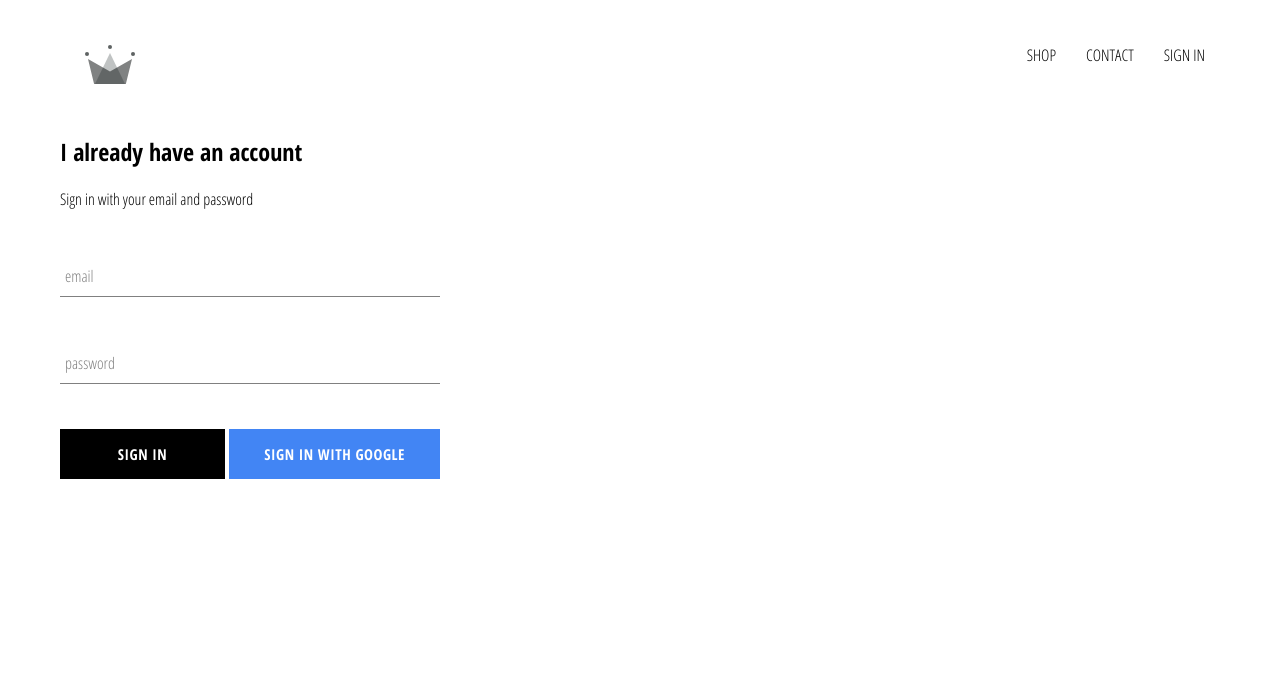
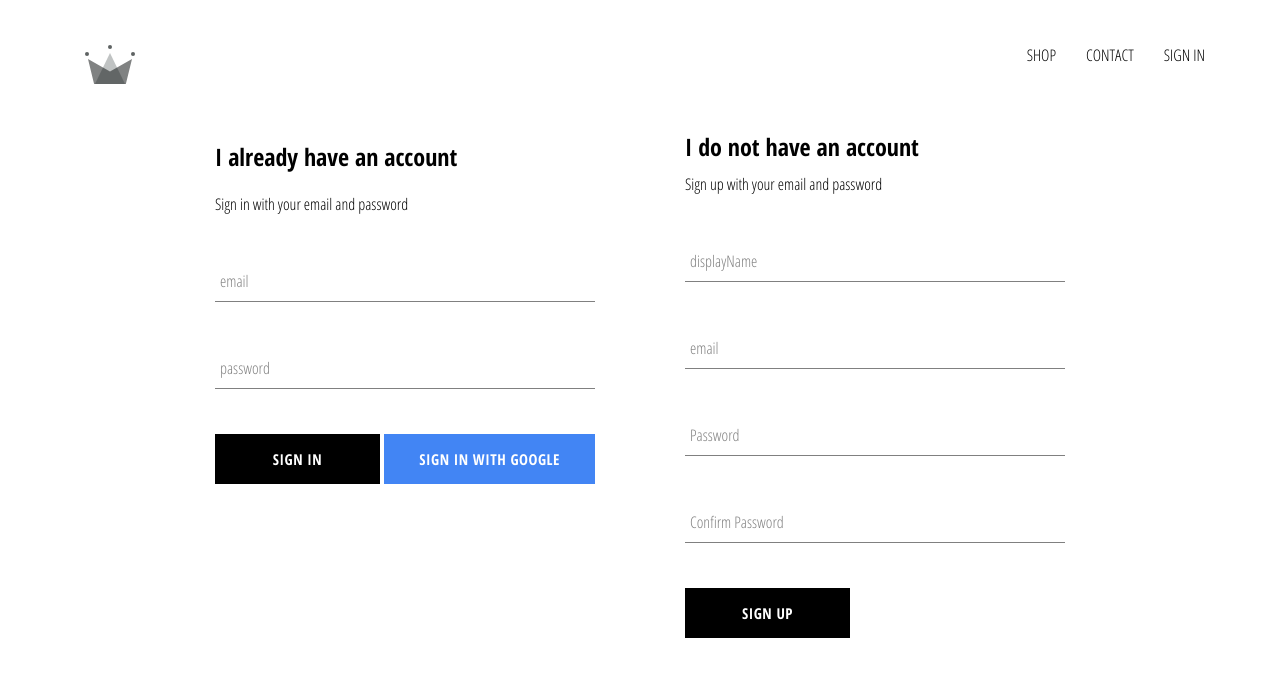
Before and after one commit to dgeorge8/ecom-crwn, a React (Create React App) app: page /signin in a window 1280 px wide. Shown: the top 676 px of the page. Built offline with nearby package versions, Linux system fonts and the light colour scheme; no server answers.

Commit message:
implemented firebase utils, included ability to store authenticated users into firestor database

```diff
--- a/src/App.js
+++ b/src/App.js
@@ -8,7 +8,7 @@
 import ShopPage from "./pages/shop/shop.component";
 import SignInAndSignUpPage from "./pages/sign-in-and-sign-up/sign-in-and-sign-up.component";
 import Header from "./components/header/header.component";
-import { auth } from './firebase/firebase.utils';
+import { auth, createUserProfileDocument } from './firebase/firebase.utils';
 
 class App extends React.Component {
     constructor() {
@@ -22,11 +22,24 @@
     unsubscribeFromAuth = null
 
     componentDidMount() {
-        this.unsubscribeFromAuth = auth.onAuthStateChanged(user => {
-            this.setState({ currentUser: user});
+        this.unsubscribeFromAuth = auth.onAuthStateChanged(async userAuth => {
+            if (userAuth) {
+                const userRef = await createUserProfileDocument(userAuth);
 
-            console.log(user);
-        })
+                userRef.onSnapshot(snapshot => {
+                    this.setState({
+                        currentUser: {
+                            id: snapshot.id,
+                            ...snapshot.data()
+                        }
+                    });
+
+                    console.log(this.state);
+                });
+            }
+
+            this.setState({currentUser: userAuth});
+        });
     }
 
     componentWillUnmount() {
--- /dev/null
+++ b/src/components/sign-up/sign-up.component.jsx
@@ -0,0 +1,99 @@
+import React from 'react';
+
+import FormInput from "../form-input/form-input.component";
+import CustomButton from "../custom-button/custom-button.component";
+
+import { auth, createUserProfileDocument } from "../../firebase/firebase.utils";
+
+import './sign-up.styles.scss';
+
+class SignUp extends React.Component {
+    constructor() {
+        super();
+
+        this.state = {
+            displayName: '',
+            email: '',
+            password: '',
+            confirmPassword: ''
+        }
+    }
+
+    handleSubmit = async event => {
+        event.preventDefault();
+
+        const { displayName, email, password, confirmPassword } = this.state;
+
+        if(password !== confirmPassword){
+            alert("passwords don't match");
+            return;
+        }
+
+        try {
+            const { user } = await auth.createUserWithEmailAndPassword(email, password);
+
+            await createUserProfileDocument(user, { displayName });
+            this.setState({
+                displayName: '',
+                email: '',
+                password: '',
+                confirmPassword: ''
+            })
+        } catch (error) {
+            console.error(error);
+        }
+    };
+
+    handleChange = event => {
+        const { name, value } = event.target;
+
+        this.setState({ [name]: value });
+    };
+
+    render() {
+        const { displayName, email, password, confirmPassword } = this.state;
+        return(
+            <div className='sign-up'>
+                <h2 className='title'>I do not have an account</h2>
+                <span >Sign up with your email and password</span>
+                <form className='sign-up-form' onSubmit={this.handleSubmit}>
+                    <FormInput
+                        type='text'
+                        name='displayName'
+                        value={displayName}
+                        onChange={this.handleChange}
+                        label='displayName'
+                        required
+                        />
+                    <FormInput
+                        type='email'
+                        name='email'
+                        value={email}
+                        onChange={this.handleChange}
+                        label='email'
+                        required
+                    />
+                    <FormInput
+                        type='password'
+                        name='password'
+                        value={password}
+                        onChange={this.handleChange}
+                        label='Password'
+                        required
+                    />
+                    <FormInput
+                        type='password'
+                        name='confirmPassword'
+                        value={confirmPassword}
+                        onChange={this.handleChange}
+                        label='Confirm Password'
+                        required
+                    />
+                    <CustomButton type='submit'>Sign Up</CustomButton>
+                </form>
+            </div>
+        )
+    }
+}
+
+export default SignUp;
--- /dev/null
+++ b/src/components/sign-up/sign-up.styles.scss
@@ -0,0 +1,9 @@
+.sign-up {
+  display: flex;
+  flex-direction: column;
+  width: 380px;
+
+  .title {
+    margin: 10px 0;
+  }
+}
--- a/src/firebase/firebase.utils.js
+++ b/src/firebase/firebase.utils.js
@@ -13,6 +13,32 @@
     measurementId: "G-JT3470GR04"
 };
 
+export const createUserProfileDocument = async (userAuth, additionalData) => {
+    if(!userAuth) return;
+
+    const userRef = firestore.doc(`users/${userAuth.uid}`);
+
+    const snapShot = await userRef.get();
+
+    if(!snapShot.exists){
+        const { displayName, email } = userAuth;
+        const createdAt = new Date();
+
+        try {
+            await userRef.set({
+                displayName,
+                email,
+                createdAt,
+                ...additionalData
+            })
+        } catch (error) {
+            console.log('error creating user', error.message);
+        }
+    }
+
+    return userRef;
+};
+
 firebase.initializeApp(config);
 
 export const auth = firebase.auth();
--- a/src/pages/sign-in-and-sign-up/sign-in-and-sign-up.component.jsx
+++ b/src/pages/sign-in-and-sign-up/sign-in-and-sign-up.component.jsx
@@ -1,12 +1,16 @@
 import React from 'react';
 
 import SignIn from "../../components/sign-in/sign-in.componnent";
+import SignUp from "../../components/sign-up/sign-up.component";
 
 import './sign-in-and-sign-up.styles.scss';
 
 
 const SignInAndSignUpPage = () => (
-    <div className='sign-in-and-sign-up'><SignIn /></div>
+    <div className='sign-in-and-sign-up'>
+        <SignIn />
+        <SignUp />
+    </div>
 );
 
 export default SignInAndSignUpPage;
--- a/src/pages/sign-in-and-sign-up/sign-in-and-sign-up.styles.scss
+++ b/src/pages/sign-in-and-sign-up/sign-in-and-sign-up.styles.scss
@@ -0,0 +1,6 @@
+.sign-in-and-sign-up {
+  width: 850px;
+  display: flex;
+  justify-content: space-between;
+  margin: 30px auto;
+}
```
Also changed, not shown: 1 other file (tests, documents, lock files or other folders).
